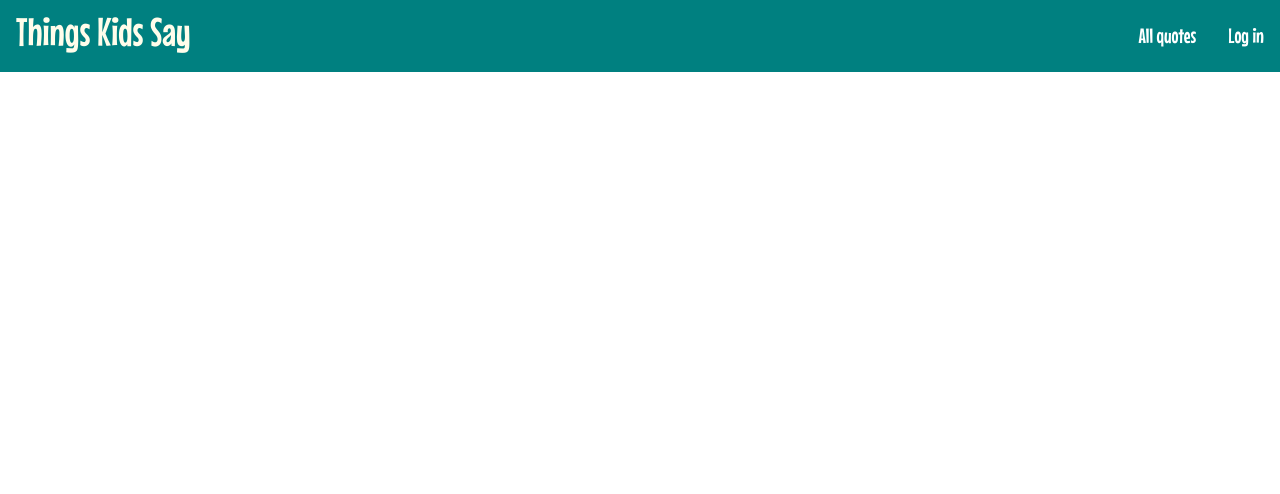
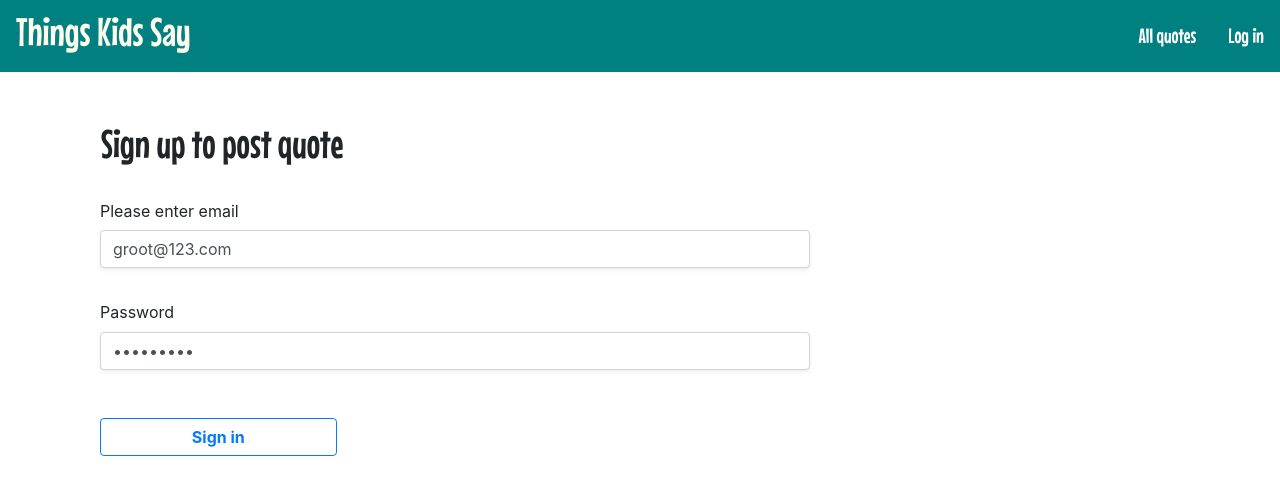
Before and after one commit to BC1985/things-kids-say, a React (Create React App) app: page /signup in a window 1280 px wide. Shown: the top 494 px of the page. Built offline with nearby package versions, Linux system fonts and the light colour scheme; no server answers.

Commit message:
Wrap code in try catch block Log in and redirect on successful submit

```diff
--- a/src/App.js
+++ b/src/App.js
@@ -1,4 +1,4 @@
-import React, { useState } from "react";
+import React, { useState, useEffect } from "react";
 import "bootstrap/dist/css/bootstrap.min.css";
 import "./App.css";
 import { BrowserRouter as Router, Route, Switch } from "react-router-dom";
@@ -13,7 +13,18 @@ import Login from "./components/Login/login";
 
 function App() {
 
-  const [isSignedIn] = useState(false)
+  const [isSignedIn, setIsSignedIn] = useState(false)
+
+  useEffect(() => {
+    const userAlreadyLoggedIn = localStorage.getItem('jwt token')
+    if (userAlreadyLoggedIn) {
+        setIsSignedIn(true)
+    }
+  }, []);
+
+  function logInUser(){
+    setIsSignedIn(true)
+  }
   return (
     <Router>
       <Nav isSignedIn={isSignedIn} />
@@ -23,7 +34,11 @@ function App() {
           <Route path="/list" component={FullList} />
           <Route path="/random" component={RandomQuote} />
           <Route path="/add" component={AddQuote} />
-          <Route path="/sign-in" component={SignIn} />
+          <Route path="/signup"
+            render={(props)=>(
+              <SignIn {...props} loginUser={logInUser} isSignedIn={isSignedIn}/>
+            )}
+          />
           <Route path="/login" component={Login} />
         </ContextProvider>
       </Switch>
--- a/src/components/Sign-In/Sign-in.js
+++ b/src/components/Sign-In/Sign-in.js
@@ -1,9 +1,9 @@
 import React, { useState } from "react";
 import { apiService } from "../../Services/apiServices";
 
-function SignIn() {
-  const [email, setEmail] = useState("");
-  const [password, setPassword] = useState("");
+function SignIn(props) {
+  const [email, setEmail] = useState("groot@123.com");
+  const [password, setPassword] = useState("Groot123$");
   const [isEmailError, setIsEmailError] = useState(false);
   const [isPasswordError, setIsPasswordError] = useState(false);
 
@@ -14,6 +14,7 @@ function SignIn() {
     /(?=.*[a-z])(?=.*[A-Z])(?=.*[0-9])(?=.*[!@#$%^&*])[\S]+/
   );
   const handleSubmit = e => {
+    try{
       const credentials = { email: email, password: password };
       e.preventDefault();
       const passwordError = showPasswordError();
@@ -21,6 +22,12 @@ function SignIn() {
       emailError ? setIsEmailError(true) : setIsEmailError(false);
       passwordError ? setIsPasswordError(true) : setIsPasswordError(false);
       apiService.postUser(credentials);
+      props.logInUser()
+      props.history.push('/')
+
+    }catch(err){
+      throw new Error(err)
+    }
   };
 
   const showEmailError = () => {
```
Lines whose indentation alone changed are shown as unchanged.
